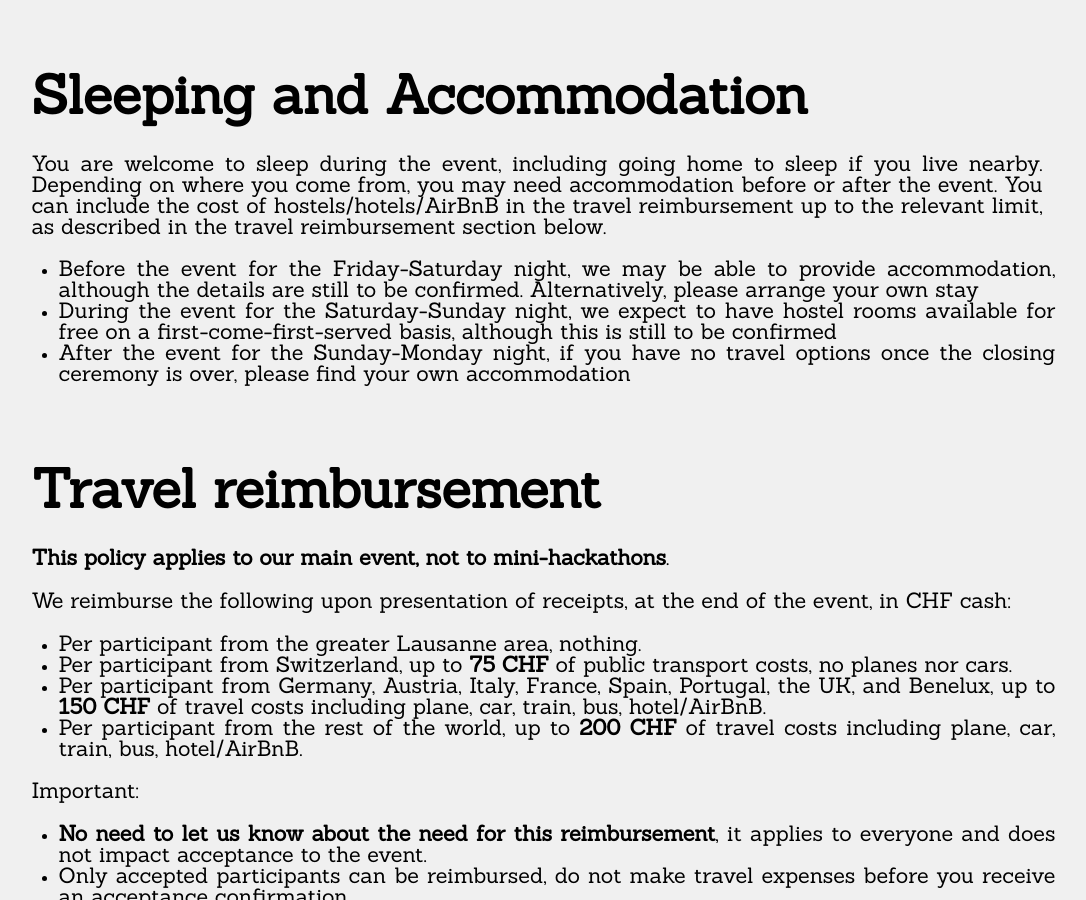
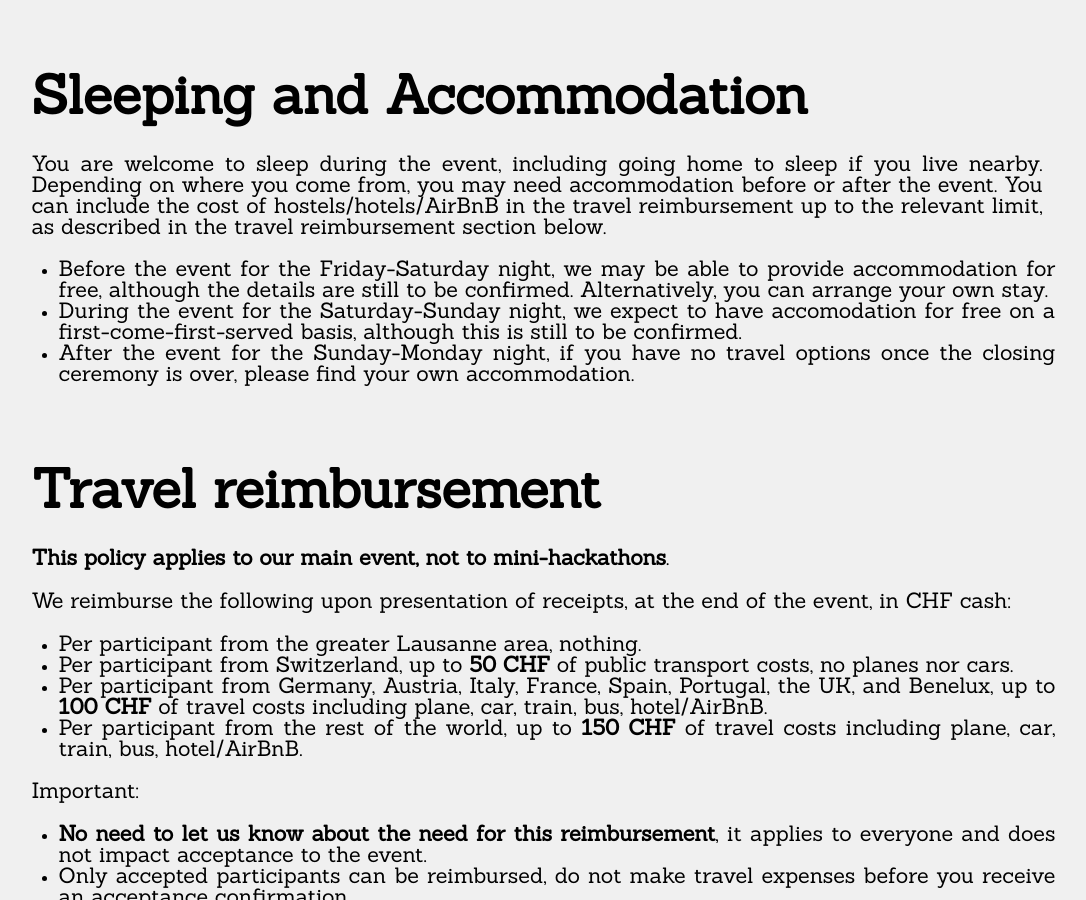
Before and after one commit to LauzHack/LauzHack.github.io, a Jekyll site: the page built from policies.md, in a window 1280 px wide and 900 px high, scrolled down 488 px. Shown: the whole window, without its empty margins (103-1189 px from the left). Built offline with Jekyll 4.4.1, drawn with Linux system fonts in a browser that asks for light colours.

Commit message:
Update reimbursement amounts

```diff
--- a/policies.md
+++ b/policies.md
@@ -25,9 +25,9 @@ You are welcome to sleep during the event, including going home to sleep if you
 Depending on where you come from, you may need accommodation before or after the event.
 You can include the cost of hostels/hotels/AirBnB in the travel reimbursement up to the relevant limit, as described in the travel reimbursement section below.
 
-- Before the event for the Friday-Saturday night, we may be able to provide accommodation, although the details are still to be confirmed. Alternatively, please arrange your own stay
-- During the event for the Saturday-Sunday night, we expect to have hostel rooms available for free on a first-come-first-served basis, although this is still to be confirmed
-- After the event for the Sunday-Monday night, if you have no travel options once the closing ceremony is over, please find your own accommodation
+- Before the event for the Friday-Saturday night, we may be able to provide accommodation for free, although the details are still to be confirmed. Alternatively, you can arrange your own stay.
+- During the event for the Saturday-Sunday night, we expect to have accomodation for free on a first-come-first-served basis, although this is still to be confirmed.
+- After the event for the Sunday-Monday night, if you have no travel options once the closing ceremony is over, please find your own accommodation.
 
 # Travel reimbursement
 
@@ -36,9 +36,9 @@ You can include the cost of hostels/hotels/AirBnB in the travel reimbursement up
 We reimburse the following upon presentation of receipts, at the end of the event, in CHF cash:
 
 - Per participant from the greater Lausanne area, nothing.
-- Per participant from Switzerland, up to **75 CHF** of public transport costs, no planes nor cars.
-- Per participant from Germany, Austria, Italy, France, Spain, Portugal, the UK, and Benelux, up to **150 CHF** of travel costs including plane, car, train, bus, hotel/AirBnB.
-- Per participant from the rest of the world, up to **200 CHF** of travel costs including plane, car, train, bus, hotel/AirBnB.
+- Per participant from Switzerland, up to **50 CHF** of public transport costs, no planes nor cars.
+- Per participant from Germany, Austria, Italy, France, Spain, Portugal, the UK, and Benelux, up to **100 CHF** of travel costs including plane, car, train, bus, hotel/AirBnB.
+- Per participant from the rest of the world, up to **150 CHF** of travel costs including plane, car, train, bus, hotel/AirBnB.
 
 Important:
 
```
